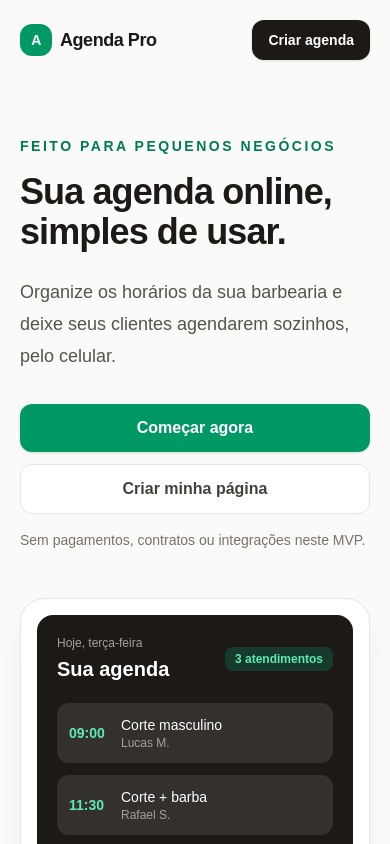
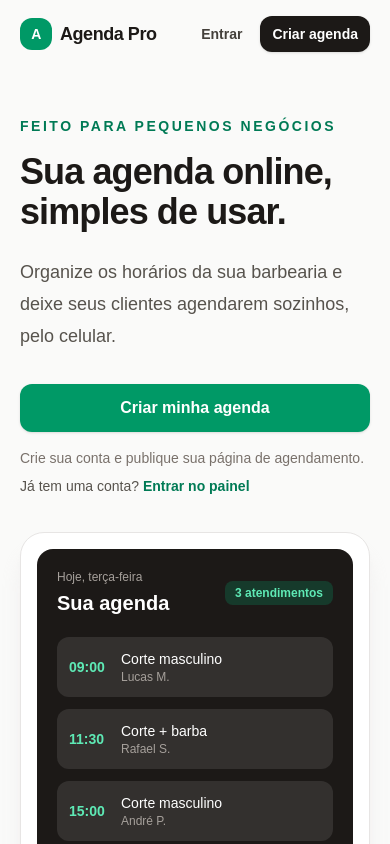
Before and after one commit to misaelabner16-coder/agenda-pro, a Next.js app: page / in a window 390 px wide. Shown: the top 844 px of the page. Built offline with nearby package versions, Linux system fonts and the light colour scheme.

Commit message:
feat: improve mobile landing page actions

```diff
--- a/src/app/page.tsx
+++ b/src/app/page.tsx
@@ -9,27 +9,27 @@ const features = [
 export default function Home() {
   return (
     <main className="min-h-screen bg-stone-50 text-stone-900">
-      <header className="mx-auto flex max-w-6xl items-center justify-between px-5 py-5 sm:px-8">
-        <Link className="flex items-center gap-2 text-lg font-bold tracking-tight" href="/">
+      <header className="mx-auto flex max-w-6xl items-center justify-between gap-3 px-5 py-4 sm:px-8 sm:py-5">
+        <Link className="flex shrink-0 items-center gap-2 text-lg font-bold tracking-tight" href="/">
           <span className="grid size-8 place-items-center rounded-xl bg-emerald-600 text-sm text-white">A</span>
           Agenda Pro
         </Link>
-        <div className="flex items-center gap-3">
-          <Link className="hidden text-sm font-medium text-stone-600 sm:block" href="/login">Entrar</Link>
-          <Link className="rounded-xl bg-stone-900 px-4 py-2.5 text-sm font-semibold text-white shadow-sm" href="/cadastro">Criar agenda</Link>
+        <div className="flex shrink-0 items-center gap-2 sm:gap-3">
+          <Link className="rounded-lg px-2.5 py-2 text-sm font-semibold text-stone-700 transition hover:bg-stone-100 hover:text-stone-900 focus-visible:outline-2 focus-visible:outline-offset-2 focus-visible:outline-emerald-600 sm:px-3" href="/login">Entrar</Link>
+          <Link className="rounded-xl bg-stone-900 px-3 py-2 text-sm font-semibold text-white shadow-sm transition hover:bg-stone-800 focus-visible:outline-2 focus-visible:outline-offset-2 focus-visible:outline-stone-900 sm:px-4 sm:py-2.5" href="/cadastro">Criar agenda</Link>
         </div>
       </header>
 
-      <section className="mx-auto grid max-w-6xl gap-12 px-5 pb-20 pt-14 sm:px-8 md:grid-cols-[1.05fr_.95fr] md:items-center md:py-24">
+      <section className="mx-auto grid max-w-6xl gap-9 px-5 pb-14 pt-12 sm:px-8 md:grid-cols-[1.05fr_.95fr] md:items-center md:gap-12 md:py-24">
         <div>
           <p className="mb-4 text-sm font-semibold uppercase tracking-[0.18em] text-emerald-700">Feito para pequenos negócios</p>
           <h1 className="max-w-xl text-4xl font-bold tracking-tight sm:text-5xl md:text-6xl">Sua agenda online, simples de usar.</h1>
           <p className="mt-6 max-w-lg text-lg leading-8 text-stone-600">Organize os horários da sua barbearia e deixe seus clientes agendarem sozinhos, pelo celular.</p>
-          <div className="mt-8 flex flex-col gap-3 sm:flex-row">
-            <Link className="rounded-xl bg-emerald-600 px-5 py-3 text-center font-semibold text-white shadow-sm transition hover:bg-emerald-700" href="/cadastro">Começar agora</Link>
-            <Link className="rounded-xl border border-stone-200 bg-white px-5 py-3 text-center font-semibold text-stone-700 transition hover:border-stone-300" href="/cadastro">Criar minha página</Link>
+          <div className="mt-8">
+            <Link className="block rounded-xl bg-emerald-600 px-5 py-3 text-center font-semibold text-white shadow-sm transition hover:bg-emerald-700 focus-visible:outline-2 focus-visible:outline-offset-2 focus-visible:outline-emerald-600 sm:inline-block" href="/cadastro">Criar minha agenda</Link>
           </div>
-          <p className="mt-4 text-sm text-stone-500">Sem pagamentos, contratos ou integrações neste MVP.</p>
+          <p className="mt-4 text-sm text-stone-500">Crie sua conta e publique sua página de agendamento.</p>
+          <p className="mt-2 text-sm text-stone-600">Já tem uma conta? <Link className="font-semibold text-emerald-700 underline-offset-4 hover:underline focus-visible:outline-2 focus-visible:outline-offset-2 focus-visible:outline-emerald-600" href="/login">Entrar no painel</Link></p>
         </div>
 
         <div className="rounded-3xl border border-stone-200 bg-white p-4 shadow-xl shadow-stone-200/60 sm:p-6">
```
